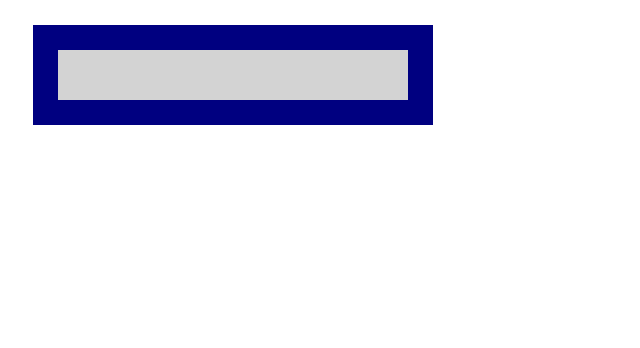
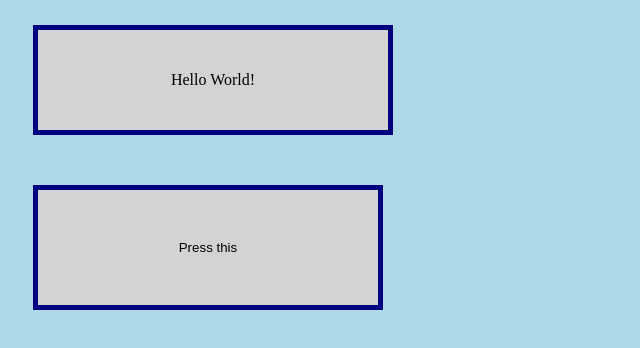
Before and after one commit to tededoss/VS-Test, a plain HTML site: page WebApplication1/WebApplication1/index.html in a window 1280 px wide. Shown: the whole page, without its empty margins (0-640 px from the left). Drawn offline with nearby package versions, Linux system fonts and the light colour scheme.

Commit message:
fixed trash code, added css style sheet, and a button that changes the background to a random color.

```diff
--- /dev/null
+++ b/WebApplication1/WebApplication1/index.css
@@ -0,0 +1,19 @@
+body {
+    background-color: lightblue;
+}
+div {
+    background-color: lightgrey;
+    width: 300px;
+    padding: 25px;
+    border: 5px solid navy;
+    margin: 25px;
+    text-align: center;
+}
+button {
+    background-color: lightgrey;
+    width: 350px;
+    padding: 50px;
+    border: 5px solid navy;
+    margin: 25px;
+    text-align: center;
+}
--- a/WebApplication1/WebApplication1/index.html
+++ b/WebApplication1/WebApplication1/index.html
@@ -1,22 +1,18 @@
 <!DOCTYPE html>
 <html>
 <head>
+    <link rel="stylesheet" type="text/css" href="index.css">
+    <script type="text/javascript" src="/scripts/angular.js"></script>
+
     <title></title>
 	<meta charset="utf-8" />
 </head>
-<style>
-    div {
-        background-color: lightgrey;
-        width: 300px;
-        padding: 25px;
-        border: 25px solid navy;
-        margin: 25px;
-    }
-</style>
+
 <body>
-    <script resource="stuff.js"></script>
-    <p></p>
-    <div></div>
-
+    <script type="text/javascript" src="stuff.js"></script>
+    <div>
+        <p></p>
+    </div>
+    <button onclick="randomBackGround()">Press this</button>
 </body>
 </html>
--- a/WebApplication1/WebApplication1/stuff.js
+++ b/WebApplication1/WebApplication1/stuff.js
@@ -1,3 +1,9 @@
 onload = function () {
     document.getElementsByTagName("P")[0].innerHTML = "Hello World!";
 }
+
+function randomBackGround() {
+    var rColor = Math.round(Math.random() * 16 * 16 * 16 * 16 * 16 * 16);
+    document.getElementsByTagName('p')[0].innerText = "#" + rColor.toString(16);
+    document.getElementsByTagName('body')[0].style.backgroundColor = "#"+rColor.toString(16);
+}
```
Also changed, not shown: 1 other file.
